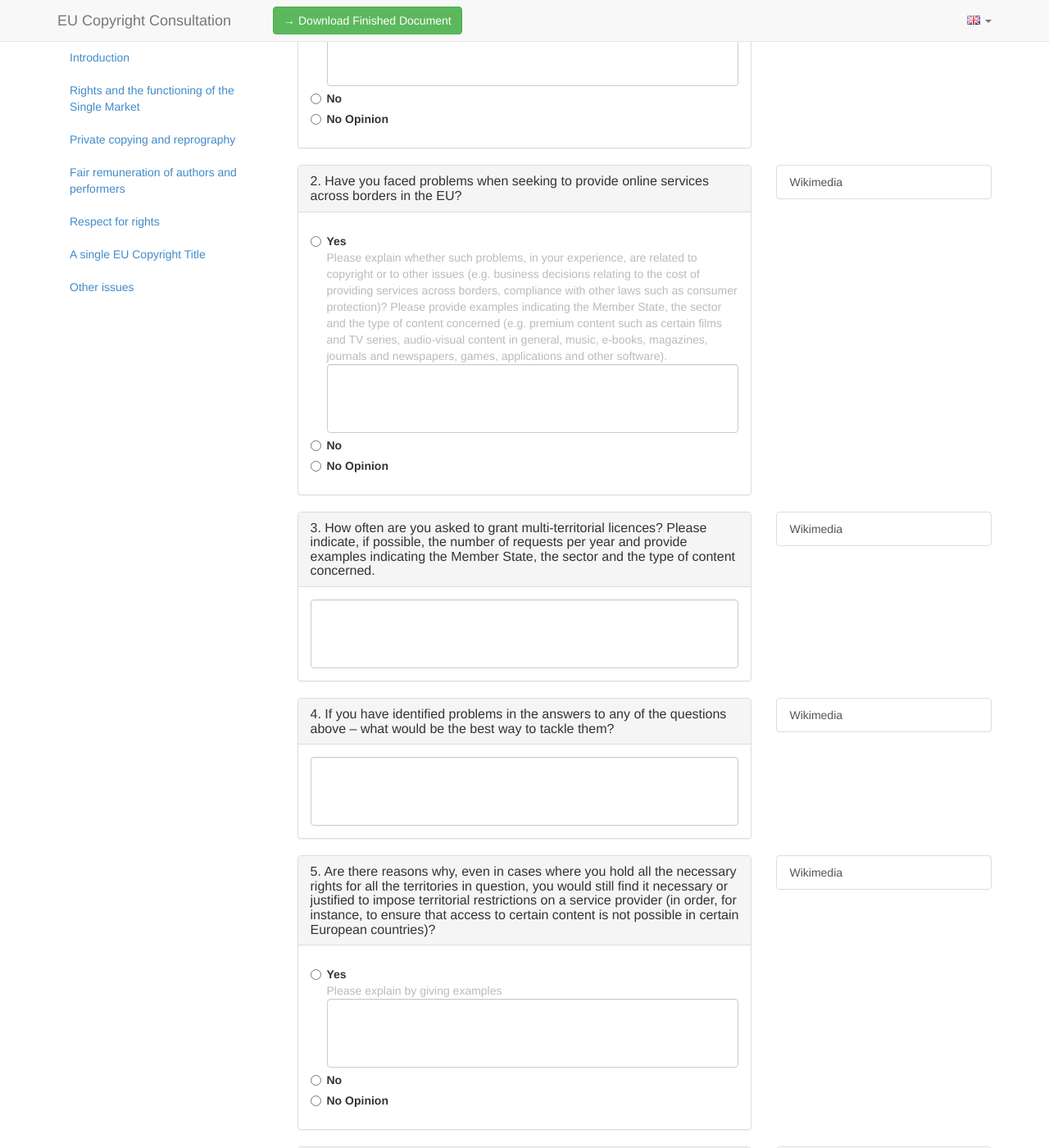
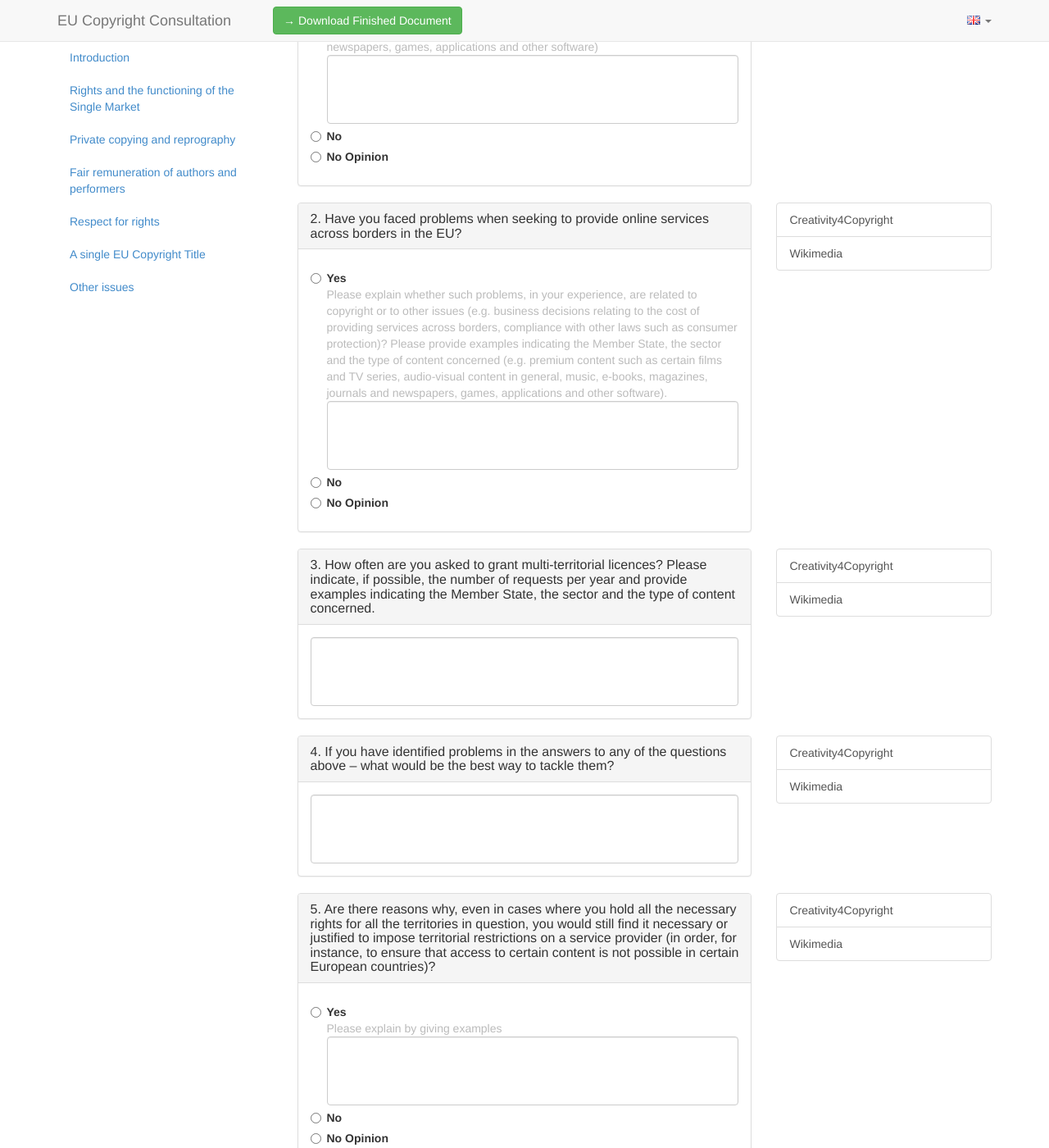
Before and after one commit to okfde/eucopyright, a Jekyll site: the page built from en/index.html, in a window 1280 px wide and 1400 px high, scrolled down 1928 px. Shown: the whole window at 82% size. Built offline with Jekyll 4.4.1, drawn with Linux system fonts in a browser that asks for light colours; comment, search, counter and statistics services are not loaded; some of the changed text lies outside the part shown.

Commit message:
Add C4C question guide

```diff
--- a/_data/answers.yml
+++ b/_data/answers.yml
@@ -1,3 +1,7 @@
+- name: Creativity4Copyright
+  slug: c4c
+  language: en
+  url: "https://docs.google.com/spreadsheet/pub?key=0ArFfxkXoJit-dFBJMV8xM2UtTGNrOGhRVjh1d0xSYlE&output=csv"
 - name: Wikimedia
   slug: wikimedia
   language: en
```
